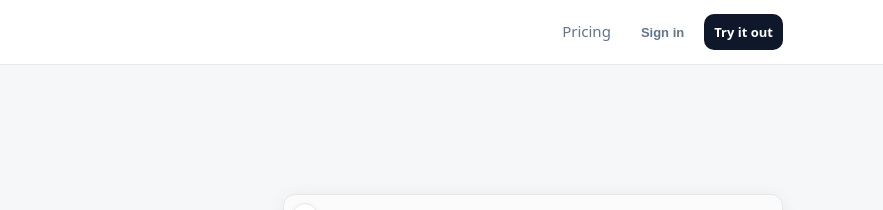
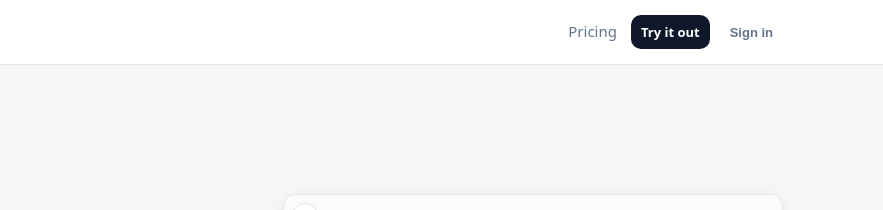
Before and after one commit to autin2/imagetocss, a website: page pdfeditor/index.html in a window 1280 px wide. Shown: the top 210 px of the page, 397-1280 px from the left. Drawn offline with nearby package versions, Linux system fonts and the light colour scheme.

Commit message:
Update index.html

```diff
--- a/pdfeditor/index.html
+++ b/pdfeditor/index.html
@@ -17,10 +17,14 @@
         <b>Image&nbsp;to&nbsp;CSS</b>
       </a>
       <nav class="links" aria-label="Primary">
+        <div class="nav-left">
           <a href="pricing.html">Pricing</a>
-        <!-- Modal trigger -->
+          <a href="app.html" class="btn small primary">Try it out</a>
+        </div>
+        <div class="nav-auth">
+          <!-- Initial: Sign in button; replaced by account dropdown when signed in -->
           <button class="btn small ghost js-open-auth" type="button">Sign in</button>
-        <a href="app.html" class="btn small primary">Try it out</a>
+        </div>
       </nav>
     </div>
   </header>
@@ -267,22 +271,15 @@
     tabSignin.addEventListener('click', () => activateTab('signin'));
     tabSignup.addEventListener('click', () => activateTab('signup'));
 
-    // ---- Header UI swap (Sign in ↔ user) with dropdown ----
-    const nav = document.querySelector('.links');
+    // ---- Header UI swap (Sign in ↔ user) with right-anchored dropdown ----
+    const authSlot = document.querySelector('.nav-auth');
     let closeAccountMenuHandler = null;
 
     function setSignedInUI(user) {
-      const tryButtonBefore = nav.querySelector('a.btn.small.primary'); // "Try it out"
-      const existingTrigger = nav.querySelector('.js-open-auth');       // Sign in button
-      const existingAccount = nav.querySelector('.account');            // prior dropdown wrapper
-
-      // remove previous account block if any (fresh build)
-      if (existingAccount) existingAccount.remove();
+      // Clear current content of auth slot
+      authSlot.replaceChildren();
 
       if (user) {
-        // remove "Sign in" button
-        if (existingTrigger) existingTrigger.remove();
-
         // build dropdown
         const wrap = document.createElement('div');
         wrap.className = 'account';
@@ -311,7 +308,7 @@
         menu.appendChild(signOut);
         wrap.appendChild(trigger);
         wrap.appendChild(menu);
-        nav.insertBefore(wrap, tryButtonBefore);
+        authSlot.appendChild(wrap);
 
         // menu logic
         function showMenu(){
@@ -334,15 +331,14 @@
 
         trigger.addEventListener('click', toggle);
       } else {
-        // if signed out → ensure "Sign in" exists
-        if (!nav.querySelector('.js-open-auth')) {
+        // Signed out → restore Sign in button in the right slot
         const btn = document.createElement('button');
         btn.type = 'button';
         btn.className = 'btn small ghost js-open-auth';
         btn.textContent = 'Sign in';
         btn.addEventListener('click', openModal);
-          nav.insertBefore(btn, tryButtonBefore);
-        }
+        authSlot.appendChild(btn);
+
         // close any leftover menu
         if (closeAccountMenuHandler) closeAccountMenuHandler();
       }
@@ -383,7 +379,6 @@
         suErr.style.display = 'block';
         return;
       }
-      // Depending on project settings, user may need to confirm email via email link.
       closeModal();
     });
 
```
Lines whose indentation alone changed are shown as unchanged.
